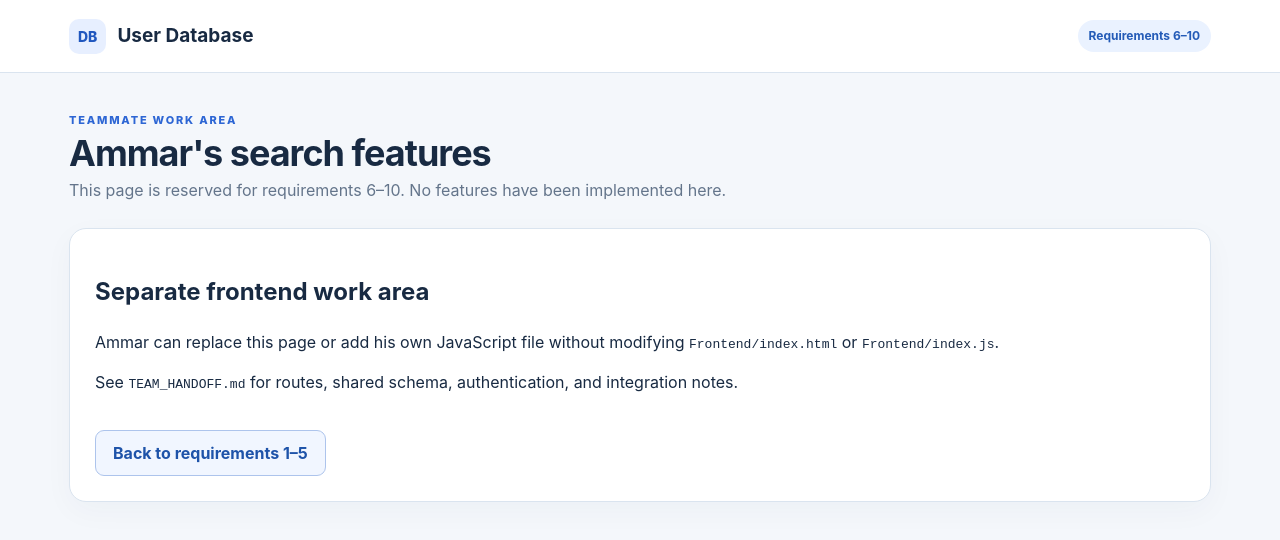
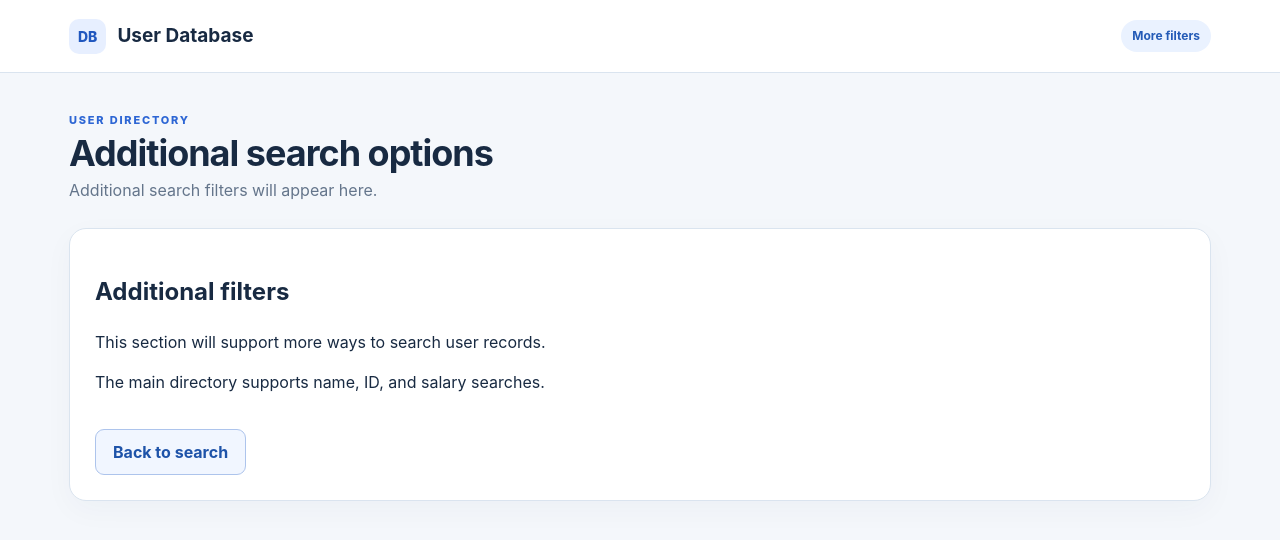
Before and after one commit to Yahya12-23/CSC-4710-Project1-Yahya-Ammar, a plain HTML site: page Frontend/partner.html in a window 1280 px wide. Drawn offline with Linux system fonts and the light colour scheme.

Commit message:
Remove assignment labels from interface

```diff
--- a/Frontend/partner.html
+++ b/Frontend/partner.html
@@ -1,8 +1,8 @@
 <!doctype html>
 <html lang="en">
-<head><meta charset="utf-8"><meta name="viewport" content="width=device-width,initial-scale=1"><title>Project 1 | Ammar's searches</title><link rel="stylesheet" href="stylesheet.css"></head>
+<head><meta charset="utf-8"><meta name="viewport" content="width=device-width,initial-scale=1"><title>User Database | Additional Searches</title><link rel="stylesheet" href="stylesheet.css"></head>
 <body>
-<header class="site-header"><div class="shell header-content"><a class="brand" href="index.html"><span class="brand-icon">DB</span> User Database</a><span class="pill">Requirements 6–10</span></div></header>
-<main class="shell"><div class="page-title"><p class="eyebrow">TEAMMATE WORK AREA</p><h1>Ammar's search features</h1><p>This page is reserved for requirements 6–10. No features have been implemented here.</p></div>
-<section class="card"><h2>Separate frontend work area</h2><p>Ammar can replace this page or add his own JavaScript file without modifying <code>Frontend/index.html</code> or <code>Frontend/index.js</code>.</p><p>See <code>TEAM_HANDOFF.md</code> for routes, shared schema, authentication, and integration notes.</p><a href="index.html" class="button outline" style="display:inline-block">Back to requirements 1–5</a></section></main>
+<header class="site-header"><div class="shell header-content"><a class="brand" href="index.html"><span class="brand-icon">DB</span> User Database</a><span class="pill">More filters</span></div></header>
+<main class="shell"><div class="page-title"><p class="eyebrow">USER DIRECTORY</p><h1>Additional search options</h1><p>Additional search filters will appear here.</p></div>
+<section class="card"><h2>Additional filters</h2><p>This section will support more ways to search user records.</p><p>The main directory supports name, ID, and salary searches.</p><a href="index.html" class="button outline" style="display:inline-block">Back to search</a></section></main>
 </body></html>
```
